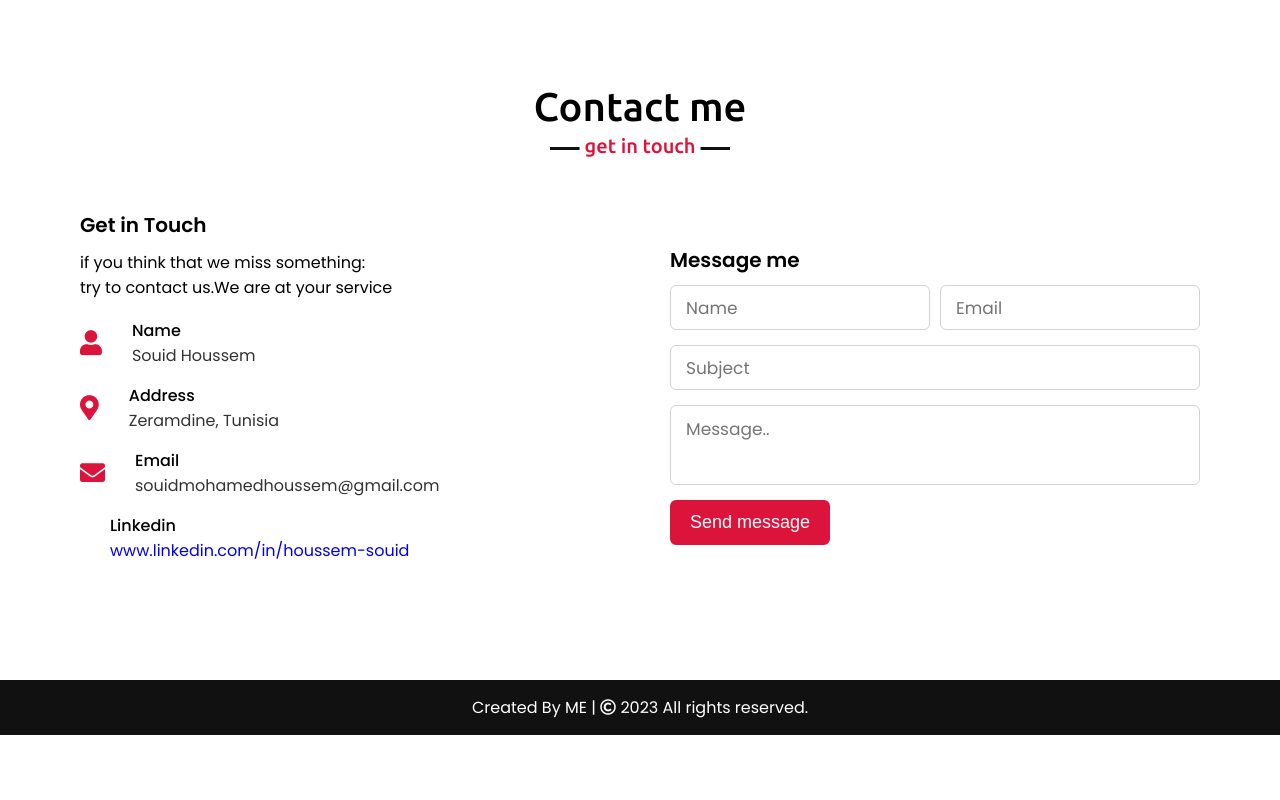
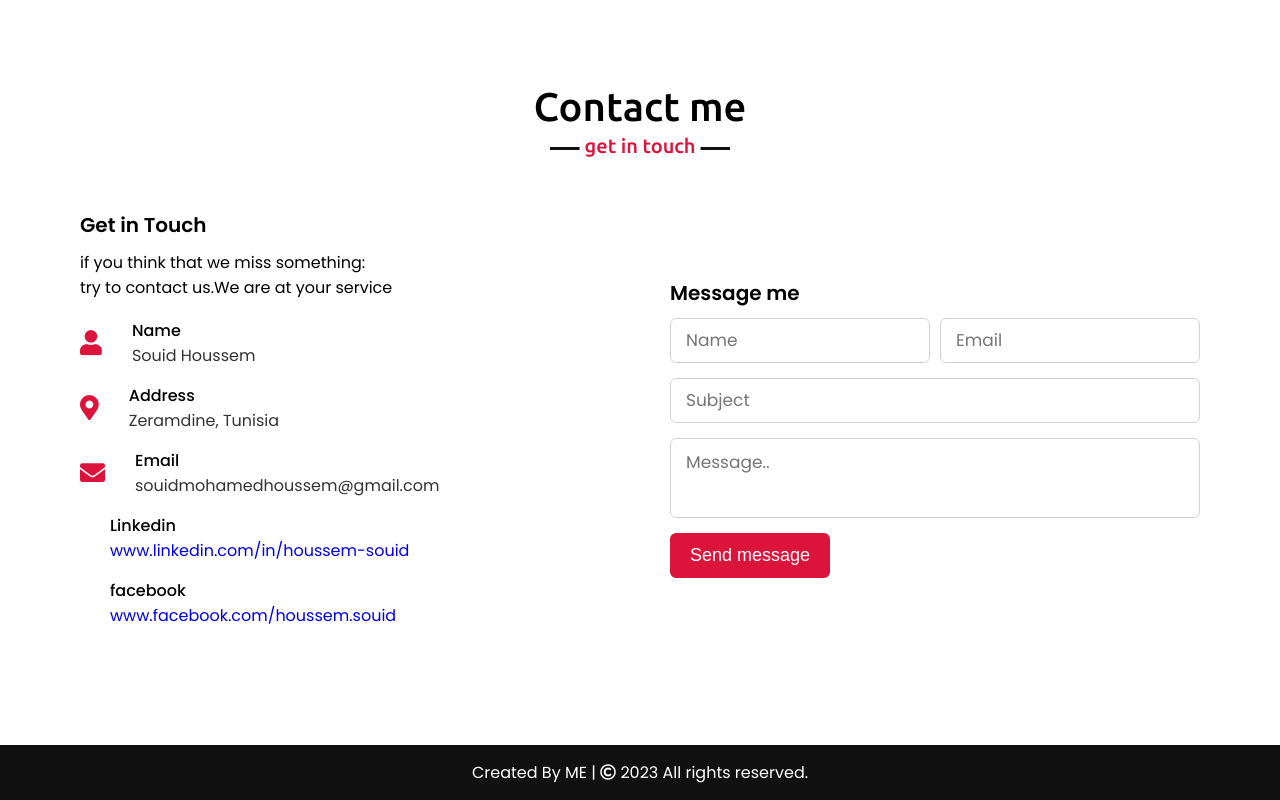
Before and after one commit to Souid-Houssem/Portfolio, a plain HTML site: page index.html in a window 1280 px wide. Shown: the part 3919-4719 px from the top of the page. Before the commit the page ends 4654 px from the top, so only its background shows below. Drawn offline with nearby package versions, Linux system fonts and the light colour scheme.

Commit message:
Update index.html

```diff
--- a/index.html
+++ b/index.html
@@ -268,6 +268,16 @@
 
                             </div>
                         </div>
+                        <div class="row">
+
+                            <div class="info">
+                                <div class="head">facebook</div>
+                                <div class="sub-ti"><a href="  https://www.facebook.com/houssem.souid.5">   www.facebook.com/houssem.souid</a></div>
+
+
+                            </div>
+                        </div>
+
 
 
 
```
